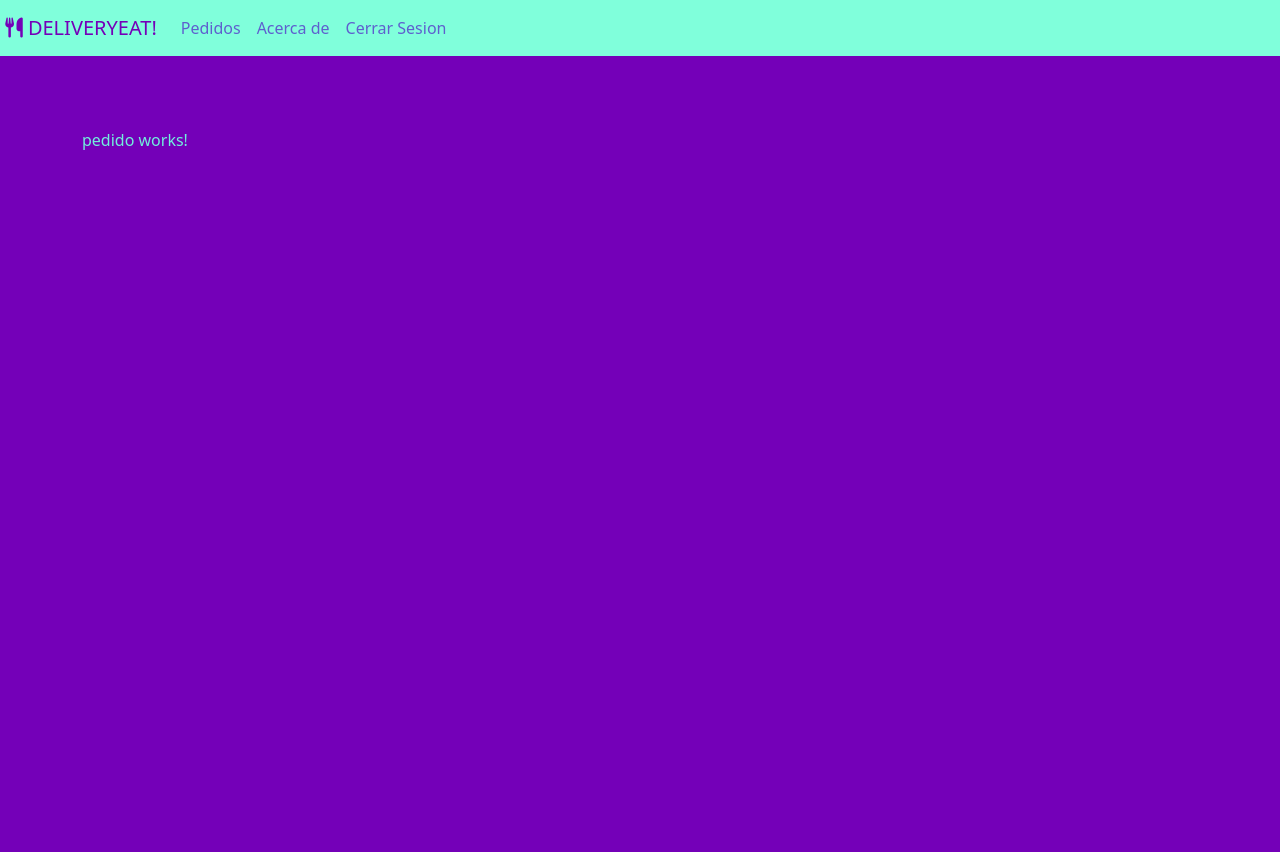
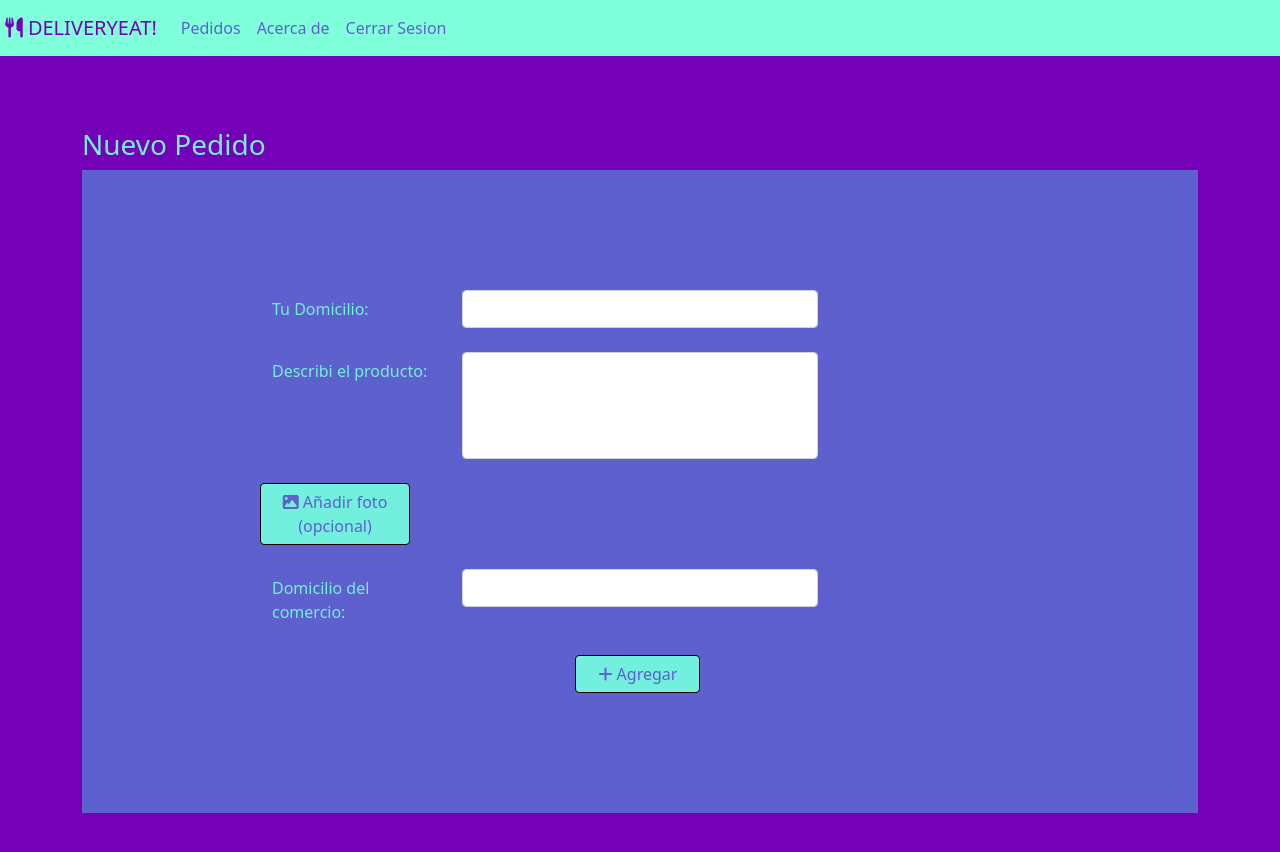
Before and after one commit to arlel/ISW_G5, an Angular app in the folder Trabajos_prácticos/TP6/Producto/Frontend/: page /pedido in a window 1280 px wide. Shown: the top 852 px of the page. Built offline with nearby package versions, Linux system fonts and the light colour scheme.

Commit message:
Se agrega form en componente Pedido

```diff
--- a/Trabajos_prácticos/TP6/Producto/Frontend/src/app/app.module.ts
+++ b/Trabajos_prácticos/TP6/Producto/Frontend/src/app/app.module.ts
@@ -9,6 +9,7 @@ import { AppComponent } from './app.component';
 import { MenuComponent } from './menu/menu.component';
 import { PedidoComponent } from './pedido/pedido.component';
 import { AboutUsComponent } from './about-us/about-us.component';
+import { ReactiveFormsModule } from '@angular/forms';
 
 @NgModule({
   declarations: [
@@ -20,6 +21,7 @@ import { AboutUsComponent } from './about-us/about-us.component';
   imports: [
     BrowserModule,
     AppRoutingModule,
+    ReactiveFormsModule,
     CommonModule,
     RouterModule.forRoot([
       { path: '', redirectTo: '/pedido', pathMatch: 'full' },
--- a/Trabajos_prácticos/TP6/Producto/Frontend/src/app/pedido/pedido.component.css
+++ b/Trabajos_prácticos/TP6/Producto/Frontend/src/app/pedido/pedido.component.css
@@ -1,3 +1,35 @@
 p{
     color: #72EFDD;
 }
+
+label{
+    color: #72EFDD;
+}
+
+h3{
+    color: #72EFDD;
+}
+
+.btn-primary {
+    color: #5E60CE;
+    background-color: #72EFDD;
+    border-color: #000000;
+    width: 125px;
+  }
+
+.pedido-area {
+    padding-top:120px;
+    padding-bottom:120px;
+}
+
+form{
+    background-color: #5E60CE;
+}
+
+#inputDescripcion{
+    padding-top: 75px;
+}
+
+#btnFoto{
+    width: 150px;
+}
--- a/Trabajos_prácticos/TP6/Producto/Frontend/src/app/pedido/pedido.component.html
+++ b/Trabajos_prácticos/TP6/Producto/Frontend/src/app/pedido/pedido.component.html
@@ -1 +1,63 @@
-<p>pedido works!</p>
+<h3>{{Titulo}}</h3>
+<form name="FormPedido" [formGroup]="FormPedido">
+    <div class="pedido-area">
+
+            <div class="form-group row">
+                <label class="col-form-label col-sm-2 offset-sm-2">
+                  Tu Domicilio:
+                </label>
+                <div class="col-sm-4">
+                  <input
+                    id="inputDomicilio"
+                    class="form-control text-uppercase"
+                    name="Domicilio"
+                    formControlName="Domicilio"
+                  />
+                </div>
+            </div>
+            <i>&nbsp;</i>
+            <div class="form-group row">
+                <label class="col-form-label col-sm-2 offset-sm-2">
+                  Describi el producto:
+                </label>
+                <div class="col-sm-4">
+                  <input
+                    id="inputDescripcion"
+                    class="form-control text-uppercase"
+                    name="Descripcion"
+                    formControlName="Descripcion"
+                  />
+                </div>
+            </div>
+
+            <div class="form-group row">
+                <i>&nbsp;</i>
+                <button id="btnFoto" type="button" class="btn btn-primary col-sm-2 offset-sm-2">
+                    <span class="fas fa-image"> </span> Añadir foto (opcional)
+                </button>
+                <i>&nbsp;</i>
+            </div>
+            <div class="form-group row">
+                <label class="col-form-label col-sm-2 offset-sm-2">
+                  Domicilio del comercio:
+                </label>
+                <div class="col-sm-4">
+                  <input
+                    id="inputComercio"
+                    class="form-control text-uppercase"
+                    name="Comercio"
+                    formControlName="Comercio"
+                  />
+                </div>
+            </div>
+
+
+        <div class="row justify-content-center">
+            <i>&nbsp;</i>
+            <button type="button" class="btn btn-primary">
+                <span class="fas fa-plus"> </span> Agregar
+            </button>
+            &nbsp;
+        </div>
+    </div>
+</form>
--- a/Trabajos_prácticos/TP6/Producto/Frontend/src/app/pedido/pedido.component.ts
+++ b/Trabajos_prácticos/TP6/Producto/Frontend/src/app/pedido/pedido.component.ts
@@ -1,4 +1,5 @@
 import { Component, OnInit } from '@angular/core';
+import { FormBuilder, FormGroup } from '@angular/forms';
 
 @Component({
   selector: 'app-pedido',
@@ -7,9 +8,22 @@ import { Component, OnInit } from '@angular/core';
 })
 export class PedidoComponent implements OnInit {
 
-  constructor() { }
+  Titulo = "Nuevo Pedido";
+
+  FormPedido: FormGroup;
+
+
+  constructor(
+    public formBuilder: FormBuilder
+  ) {}
 
   ngOnInit(): void {
+    this.FormPedido = this.formBuilder.group({
+      Descripcion: [null],
+      Domicilio: [null],
+      Comercio: [null]
+
+    });
   }
 
 }
```
